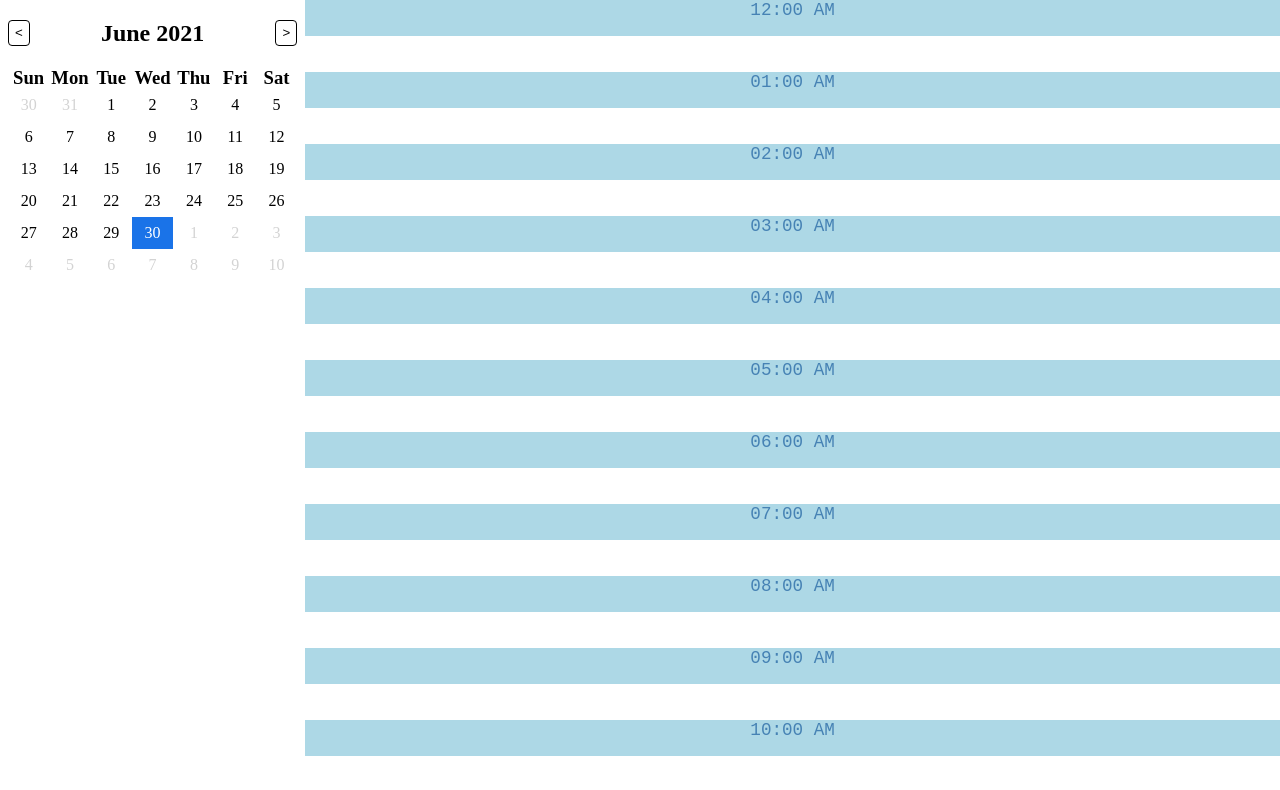
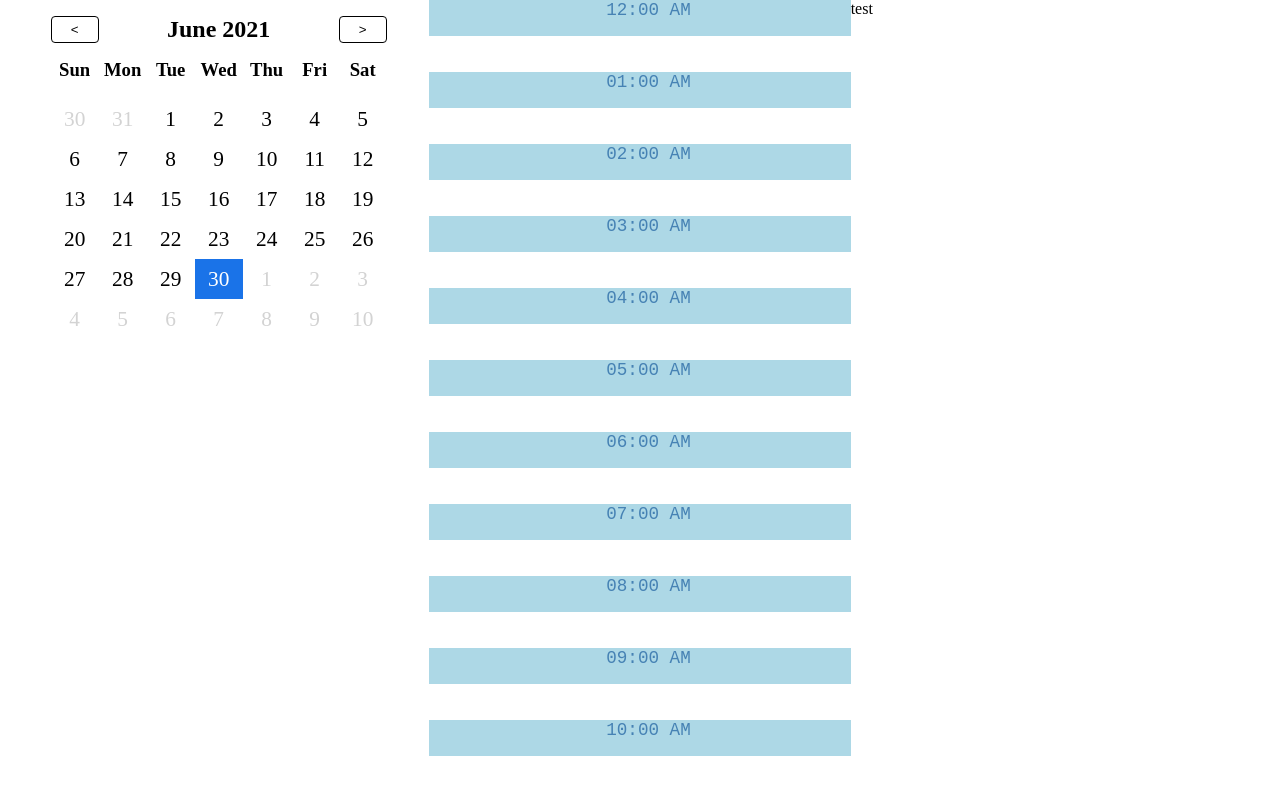
Before and after one commit to ayershov777/availability-picker, a React (Create React App) app in the folder client/: page / in a window 1280 px wide. Shown: the top 790 px of the page. Built offline with nearby package versions, Linux system fonts and the light colour scheme.

Commit message:
:sparkles: modified layout

```diff
--- a/client/src/components/Scheduler/DatePicker/DatePickerBody.tsx
+++ b/client/src/components/Scheduler/DatePicker/DatePickerBody.tsx
@@ -1,10 +1,10 @@
-import { useState } from "react";
 import { useSelector } from "react-redux";
 import styled from "styled-components";
+import useViewport, { Viewport } from "../../../hooks/useViewport";
 import { getDates } from "../../../redux/selectors";
 import { WEEKDAYS } from "../../../utils/dateTime";
 import DatePickerCell from "./DatePickerCell";
-import DatePickerGrid, { GridAnimationVariant } from "./DatePickerGrid";
+import { LargeDatePickerGrid, DefaultDatePickerGrid, GridAnimationVariant } from "./DatePickerGrid";
 
 const WeekdayLabel = styled.div`
     text-align: center;
@@ -18,14 +18,17 @@ type DatePickerBodyProps = {
     resolveAnimationEnded: undefined | ((value: void | PromiseLike<void>) => void);
 };
 
-export default function DatePickerBody({ gridAnimation, resolveAnimationEnded }: DatePickerBodyProps) {
+function DatePickerBody({ gridAnimation, resolveAnimationEnded }: DatePickerBodyProps) {
     const dates = useSelector(getDates);
+    const viewport = useViewport();
 
     function onAnimationEnd() {
         if(resolveAnimationEnded) {
             resolveAnimationEnded();
         }
     }
+
+    const DatePickerGrid = getDatePickerGrid(viewport);
 
     return (
         <DatePickerGrid animationVariant={gridAnimation} onAnimationEnd={onAnimationEnd}>
@@ -43,3 +46,18 @@ export default function DatePickerBody({ gridAnimation, resolveAnimationEnded }:
         </DatePickerGrid>
     );
 }
+
+function getDatePickerGrid(viewport: Viewport) {
+    switch(viewport) {
+        case Viewport.XS:
+        case Viewport.SM:
+        case Viewport.MD:
+        case Viewport.XL:
+            return DefaultDatePickerGrid
+        case Viewport.LG:
+            return LargeDatePickerGrid;
+        default: return LargeDatePickerGrid;
+    }
+}
+
+export default DatePickerBody;
--- a/client/src/components/Scheduler/DatePicker/DatePickerCell.tsx
+++ b/client/src/components/Scheduler/DatePicker/DatePickerCell.tsx
@@ -7,25 +7,23 @@ import { getMonthIndex, getSelectedDate } from "../../../redux/selectors";
 type CellProps = {
     backgroundColor: CSS.Property.BackgroundColor;
     textColor: CSS.Property.Color;
+    isSelected: boolean;
 };
 
 const Cell = styled.div<CellProps>`
-    margin: auto;
-    line-height: 32px;
-    text-align: center;
+    display: flex;
+    align-items: center;
+    justify-content: center;
+    height: 100%;
+    font-size: 16pt;
     background-color: ${props => props.backgroundColor};
     color: ${props => props.textColor};
     cursor: pointer;
 
     &:hover {
-        background-color: #99bff1;
+        background-color: ${props => props.isSelected ? props.backgroundColor : "#99bff1"};
         color: black;
     }
-`;
-
-const Wrapper = styled.div`
-    width: 100%;
-    height: 100%;
 `;
 
 type DatePickerCellProps = {
@@ -52,11 +50,9 @@ function DatePickerCell({ date }: DatePickerCellProps) {
     }
 
     return (
-        <Wrapper>
-            <Cell onClick={handleClick} backgroundColor={backgroundColor} textColor={textColor}>
-                {date.getDate()}
-            </Cell>
-        </Wrapper>
+        <Cell isSelected={isSelected} onClick={handleClick} backgroundColor={backgroundColor} textColor={textColor}>
+            {date.getDate()}
+        </Cell>
     );
 }
 
--- a/client/src/components/Scheduler/DatePicker/DatePickerGrid.tsx
+++ b/client/src/components/Scheduler/DatePicker/DatePickerGrid.tsx
@@ -54,6 +54,26 @@ const slideInFromLeft = keyframes`
     }
 `;
 
+type GridProps = {
+    animationVariant: GridAnimationVariant;
+};
+
+const Grid = styled.div<GridProps>`
+    display: grid;
+    position: relative;
+    animation: ${({animationVariant}) => getGridAnimation(animationVariant)} 200ms ease-out;
+`;
+
+export const LargeDatePickerGrid = styled(Grid)`
+    grid-template-columns: repeat(7, 40px);
+    grid-template-rows: repeat(7, 40px);
+`;
+
+export const DefaultDatePickerGrid = styled(Grid)`
+    grid-template-columns: repeat(7, 48px);
+    grid-template-rows: repeat(7, 40px);
+`;
+
 function getGridAnimation(variant: GridAnimationVariant) {
     switch(variant) {
         case "left-in": return slideInFromLeft;
@@ -63,16 +83,3 @@ function getGridAnimation(variant: GridAnimationVariant) {
         case "idle": return "none";
     }
 }
-
-type DatePickerGridProps = {
-    animationVariant: GridAnimationVariant;
-};
-
-const DatePickerGrid = styled.div<DatePickerGridProps>`
-    display: grid;
-    position: relative;
-    grid-template-columns: repeat(7, 1fr);
-    animation: ${({animationVariant}) => getGridAnimation(animationVariant)} 200ms ease-out;
-`;
-
-export default DatePickerGrid;
--- a/client/src/components/Scheduler/MonthPicker.tsx
+++ b/client/src/components/Scheduler/MonthPicker.tsx
@@ -7,9 +7,15 @@ import { MONTHS } from "../../utils/dateTime";
 import { GridAnimationVariant } from "./DatePicker/DatePickerGrid";
 
 const Container = styled.div`
-    display: flex;
-    justify-content: space-between;
-    align-items: center;
+    display: grid;
+    grid-template-columns: 1fr 5fr 1fr;
+    padding: 16px 0;
+`;
+
+const Heading = styled.div`
+    font-size: 1.5em;
+    text-align: center;
+    font-weight: bold;
 `;
 
 const Button = styled.button`
@@ -43,15 +49,15 @@ function MonthPicker({ animateGrid }: MonthPickerProps) {
     }
 
     async function handleClickNext() {
+        await animateGrid("right-out");
+        reverseMonth();
+        await animateGrid("right-in");
+    }
+
+    async function handleClickPrevious() {
         await animateGrid("left-out");
         advanceMonth();
         await animateGrid("left-in");
-    }
-
-    async function handleClickPrevious() {
-        await animateGrid("right-out");
-        reverseMonth();
-        await animateGrid("right-in");
     }
 
     return (
@@ -59,7 +65,7 @@ function MonthPicker({ animateGrid }: MonthPickerProps) {
             <Button onClick={handleClickPrevious}>
                 &lt;
             </Button>
-            <h2>{month} {year}</h2>
+            <Heading>{month} {year}</Heading>
             <Button onClick={handleClickNext}>
                 &gt;
             </Button>
--- a/client/src/components/Scheduler/Scheduler.tsx
+++ b/client/src/components/Scheduler/Scheduler.tsx
@@ -4,20 +4,49 @@ import DatePicker from "./DatePicker/DatePicker";
 import TimePicker from "./TimePicker/TimePicker";
 import useViewport, { Viewport } from "../../hooks/useViewport";
 
-const Container = styled.div<{viewport: Viewport}>`
-    display: flex;
-    flex-flow: ${({viewport}) => viewport <= Viewport.SM ? 'wrap' : 'nowrap'};
+const Grid = styled.div`
+    display: grid;
+    padding: 0 8px;
+`;
+
+const MobileContainer = styled(Grid)`
+    grid-template-columns: 1fr;
+`;
+
+const DesktopContainer = styled(Grid)`
+    grid-template-columns: 1fr 1fr 1fr;
+`;
+
+const LargeContainer = styled(Grid)`
+    grid-template-columns: 300px auto 400px;
 `;
 
 function Scheduler() {
     const viewport = useViewport();
 
+    const Container = getContainer(viewport);
+
     return (
-        <Container viewport={viewport}>
+        <Container>
             <DatePicker />
             <TimePicker />
+            <div>test</div>
         </Container>
     );
 }
 
+function getContainer(viewport: Viewport) {
+    switch(viewport) {
+        case Viewport.XS:
+        case Viewport.SM:
+        case Viewport.MD:
+            return MobileContainer;
+        case Viewport.LG:
+            return LargeContainer;
+        case Viewport.XL:
+            return DesktopContainer;
+        default: return MobileContainer;
+    }
+}
+
 export default Scheduler;
--- a/client/src/components/Scheduler/TimePicker/TimePicker.tsx
+++ b/client/src/components/Scheduler/TimePicker/TimePicker.tsx
@@ -1,15 +1,16 @@
-import { useState } from "react";
 import { useSelector } from "react-redux";
 import styled, { CSSProperties } from "styled-components";
 import { getSelectedAvailabilities, getSelectedDate } from "../../../redux/selectors";
 import { CalendarAvailability } from "../../../types/common/dateTime.types";
+import { SCROLLBAR_WIDTH } from "../../../utils/common";
 import { getInitialTimes, MILLIS_PER_FIFTEEN_MINUTES } from "../../../utils/dateTime";
 
 const slotHeight = 18; // pixels
 
-const Container = styled.div`
-    flex: 1;
-    min-height: 300px;
+const ScrollHider = styled.div`
+    width: 100%;
+    height: 100%;
+    overflow: hidden;
 `;
 
 const Slot = styled.div`
@@ -17,7 +18,6 @@ const Slot = styled.div`
     color: steelblue;
     text-align: center;
     font-family: monospace;
-    min-width: 276px;
     font-size: 1.1rem;
 `;
 
@@ -30,6 +30,11 @@ const Slots = styled.div`
     ${Slot}:nth-child(4n-2) {
         background-color: lightblue;
     }
+    width: calc(100% + ${SCROLLBAR_WIDTH}px);
+    height: 100vh;
+    overflow-y: scroll;
+    padding-right: ${SCROLLBAR_WIDTH}px;
+    box-sizing: content-box;
 `;
 
 const Availability = styled.div<CSSProperties>`
@@ -94,8 +99,8 @@ export default function TimePicker() {
     }
 
     return (
-        <Container>
         <div onMouseDown={onMouseDown} onTouchStart={onTouchStart}>
+            <ScrollHider>
                 <Slots>
                     {slots.map((slot, idx) => (
                         <Slot key={`slot-${idx}`} data-idx={idx}>
@@ -103,6 +108,7 @@ export default function TimePicker() {
                         </Slot>
                     ))}
                 </Slots>
+            </ScrollHider>
             {availabilities.map((availability, idx) => (
                 <Availability
                     key={`availability-${idx}`}
@@ -111,6 +117,5 @@ export default function TimePicker() {
                 />
             ))}
         </div>
-        </Container>
     );
 }
--- a/client/src/components/Scheduler/TimePicker/TimeSlotsSelector_old.tsx
+++ b/client/src/components/Scheduler/TimePicker/TimeSlotsSelector_old.tsx
@@ -10,10 +10,6 @@ type AvailabilityProps = {
 
 type TimeSlotsSelectorProps = {
     date: Date;
-};
-
-type ContainerProps = {
-    margin: number;
 };
 
 const Container = styled.div`
--- a/client/src/hooks/useViewport.ts
+++ b/client/src/hooks/useViewport.ts
@@ -1,4 +1,4 @@
-import { useEffect, useMemo, useState } from "react";
+import { useEffect, useState } from "react";
 
 export enum Viewport {
 	XS , SM , MD , LG , XL
```
Lines whose indentation alone changed are shown as unchanged.
